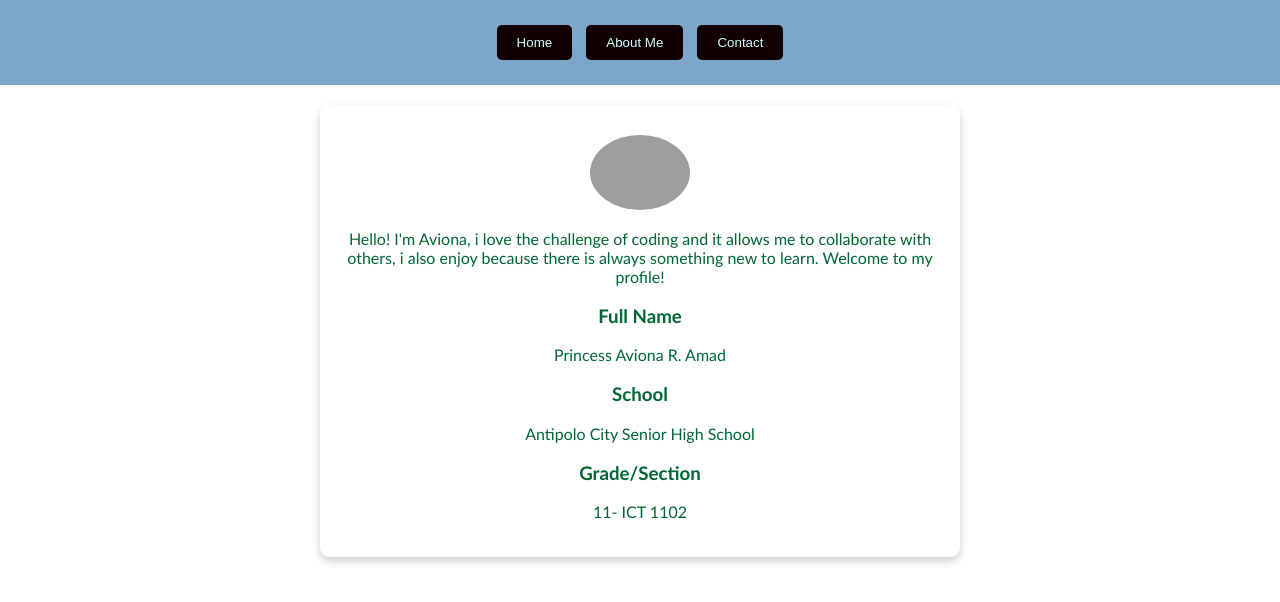
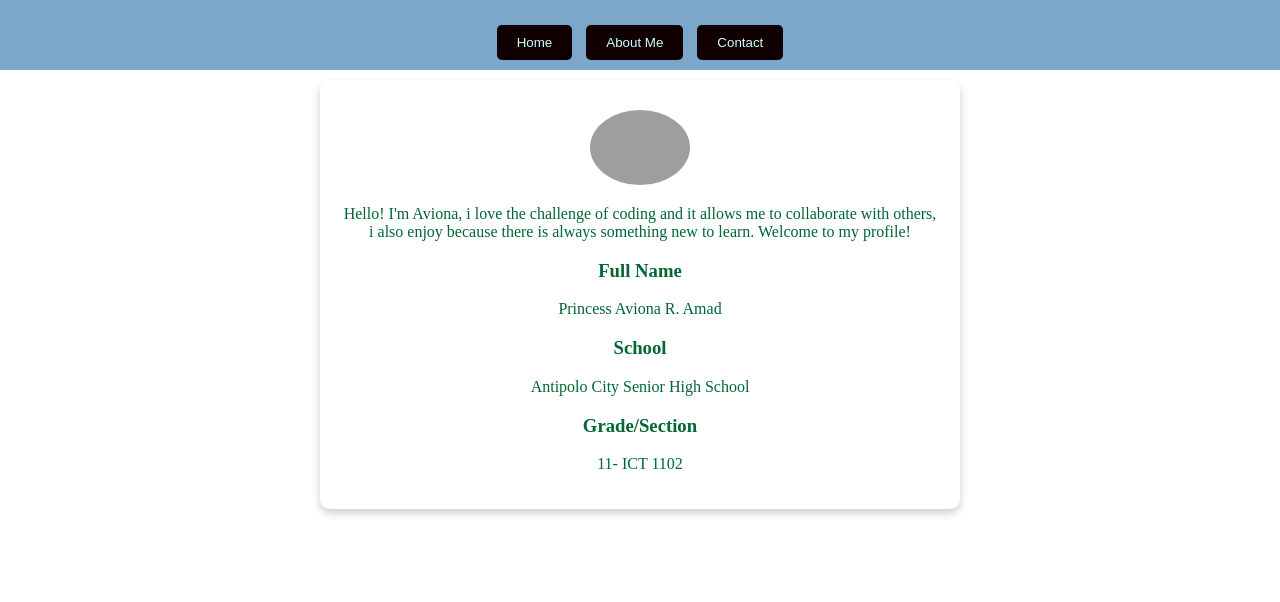
Before and after one commit to hahahhaavio/https-amad-03.github.io-vio-, a plain HTML site: page index.html in a window 1280 px wide. Drawn offline with Linux system fonts and the light colour scheme; grey boxes are pictures that could not be loaded.

Commit message:
Add files via upload

```diff
--- a/index.html
+++ b/index.html
@@ -9,11 +9,9 @@
             margin: 0;
             padding: 0;
             height: 100%;
-            font-family: "Trebuchet MS", "Lucida Sans Unicode', 'Lucida Grande", "Lucida Sans", Arial, sans-serif;
+            font-family: lucica, serif;
         }
         body {
-            display: flex;
-            flex-direction: column;
             align-items: center;
             background: url('background.jpg') no-repeat center center/cover; /* Replace with your background image */
             color: #CCFFFF;
@@ -22,6 +20,7 @@
         header {
             background-color: rgba(70, 130, 180, 0.7); /* Semi-transparent header */
             width: 100%;
+            height: 30px;
             padding: 20px 0;
             color: #110000;
         }
@@ -30,7 +29,8 @@
             background-color: rgba(255, 255, 255, 0.8); /* Semi-transparent background */
             color: #006633;
             border-radius: 10px;
-            margin: 20px;
+            margin: auto;
+            margin-top: 10px;
             padding: 20px;
             width: 80%;
             max-width: 600px;
@@ -47,10 +47,11 @@
             color: #CCFFFF;
             border: none;
             border-radius: 5px;
-            transition: background-color 0.3s;
+            transition: transform 0.3s ease;
         }
         button:hover {
-            opacity: 0.6;
+            transform: scale(1.2);
+            cursor: zoom-out;
         }
         img {
             max-width: 100px;
@@ -74,7 +75,6 @@
         <button onclick="showSection('about')">About Me</button>
         <button onclick="showSection('contact')">Contact</button>
 </header>
-
     <section id="home" class="active">
         <img src="https://scontent.fmnl34-1.fna.fbcdn.net/v/t39.30808-6/466143774_551684074174051_1046687734919794479_n.jpg?_nc_cat=101&ccb=1-7&_nc_sid=127cfc&_nc_eui2=AeHRrgo2gahYBJYfC840qgcxAhq64U-WeJYCGrrhT5Z4lnAcDKBBLF7fOAAINoNOW-0E-5R0XONMpjXtM8G-HkZK&_nc_ohc=AUC1GEwzjukQ7kNvgFdkKUn&_nc_zt=23&_nc_ht=scontent.fmnl34-1.fna&_nc_gid=AgLh9HuSodlaay5qelXtcul&oh=00_AYBDe-G_4-Pi5X_Utr-iP7_PWxc451rEvGKeRr5P6_A_qg&oe=673D3DFC" alt="Profile Picture">
          <p>Hello! I'm Aviona, i love the challenge of coding and it allows me to  collaborate with others, i also enjoy because there is always something new to learn. Welcome to my profile!</p>
@@ -100,8 +100,6 @@
     <section id="contact">
           <h2>E-mail</h2
            <h3>avrinamad143@gmail.com</h3>
-          <h2>Facebook</h2
-           <h3>Princess Aviona Amad</h3>
           <h2>Contact Number</h2
            <h3>+63 953 408 3215</h3>
     </section>
```
Also changed, not shown: contact.html (+1 -3 lines).
